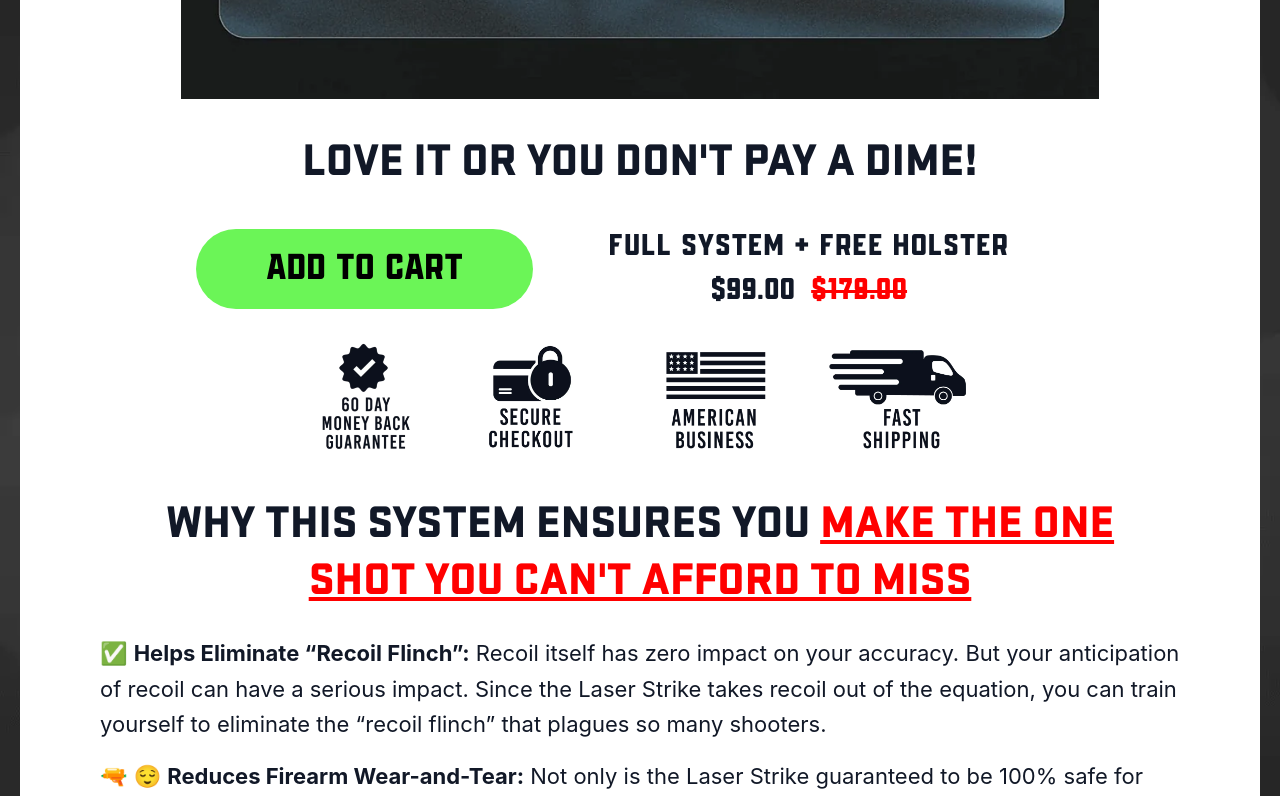
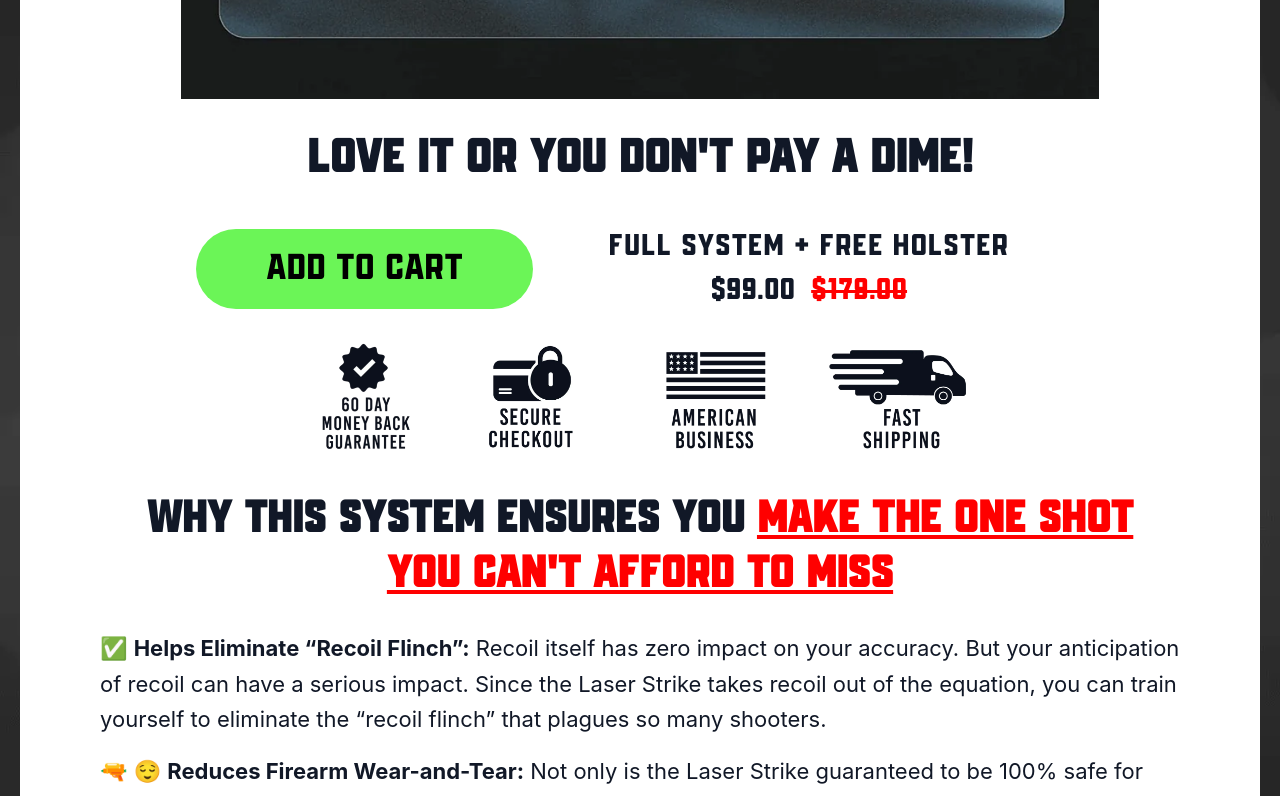
Before and after one commit to davecandawan/nextjs-vnlsfhgbbtrnhy, a Next.js app: page / in a window 1280 px wide. Shown: the part 1960-2756 px from the top of the page. Built offline with nearby package versions, Linux system fonts and the light colour scheme.

Commit message:
updated font header

```diff
--- a/src/components/Content/Content.tsx
+++ b/src/components/Content/Content.tsx
@@ -1,12 +1,11 @@
 import React, { useCallback } from 'react';
 import dynamic from 'next/dynamic';
 import Image from 'next/image';
-import CallToActionButton from '../UI/CallToActionButton';
 import PackageSelection from '../PackageSelection/PackageSelection';
-import Faqs from '../Faqs/Faqs';
 import StickyBanner from '../StickyBanner/StickyBanner';
 import Reviews from '../Reviews/Reviews';
 import AddToCartButton from '../AddToCartButton/AddToCartButton';
+import { primaryFont } from '@/app/fonts';
 
 const Slideshow = dynamic(() => import('../Slideshow/Slideshow'), {
   ssr: false,
@@ -111,7 +110,9 @@
           </div>
           <header className="text-center pb-1 -mb-6 md:mb-0 md:pt-1">
             <h1 className="text-3xl sm:text-3xl md:text-[46px] font-medium leading-[1] md:leading-tight mb-0 px-2">
-              <div className="font-jawbreak uppercase">LOVE IT OR YOU DON'T PAY A DIME!</div>
+              <div className={`font-jawbreak uppercase ${primaryFont.className}`}>
+                LOVE IT OR YOU DON'T PAY A DIME!
+              </div>
             </h1>
           </header>
           <div className="mt-1 mb-8">
@@ -163,8 +164,8 @@
           </div>
 
           <header id="benefits" className="text-center pb-1 -mb-6 md:mb-0 md:pt-1">
-            <h1 className="text-3xl sm:text-3xl md:text-[46px] font-medium leading-[1] md:leading-tight mb-4 px-2">
-              <div className="font-jawbreak uppercase">
+            <h1 className="text-3xl sm:text-3xl md:text-[44px] font-medium leading-[1] md:leading-tight mb-4 px-2">
+              <div className={`font-jawbreak uppercase ${primaryFont.className}`}>
                 Why This System Ensures You{' '}
                 <span className="text-[#ff0000] underline">
                   Make The One Shot You Can't Afford To Miss
@@ -235,8 +236,8 @@
             />
           </div>
           <header className="text-center pt-2 pb-1 -mb-6 md:mb-0 md:pt-4">
-            <h1 className="text-3xl sm:text-3xl md:text-[46px] font-medium leading-[1] md:leading-tight mb-0 px-2">
-              <div className="font-jawbreak uppercase">
+            <h1 className="text-3xl sm:text-3xl md:text-[44px] font-medium leading-[1] md:leading-tight mb-0 px-2">
+              <div className={`font-jawbreak uppercase ${primaryFont.className}`}>
                 <span className="text-[#ff0000]">Limited Free Bonus Gift (Worth $80)</span> Get Our
                 "World's Comfiest" Holster Free!
               </div>
@@ -307,8 +308,8 @@
             />
           </div>
           <header className="text-center pt-2 pb-1 -mb-6 md:mb-0 md:py-4">
-            <h1 className="text-3xl sm:text-3xl md:text-[46px] font-medium leading-[1] md:leading-tight mb-0 px-2">
-              <div className="font-jawbreak uppercase">
+            <h1 className="text-3xl sm:text-3xl md:text-[44px] font-medium leading-[1] md:leading-tight mb-0 px-2">
+              <div className={`font-jawbreak uppercase ${primaryFont.className}`}>
                 Plus... You're Getting An Iron-Clad, Money-Back Guarantee
               </div>
             </h1>
@@ -359,8 +360,10 @@
             </div>
 
             <header id="faqs" className="text-center pt-2 pb-1 -mb-6 md:mb-0 md:py-4">
-              <h1 className="text-3xl sm:text-3xl md:text-[46px] leading-[1] md:leading-tight mb-0 px-2">
-                <div className="font-jawbreak uppercase font-bold [text-shadow:0.5px_0_0_black]">
+              <h1 className="text-3xl sm:text-3xl md:text-[44px] leading-[1] md:leading-tight mb-0 px-2">
+                <div
+                  className={`font-jawbreak uppercase font-bold [text-shadow:0.5px_0_0_black] ${primaryFont.className}`}
+                >
                   Frequently Asked Questions
                 </div>
               </h1>
```
